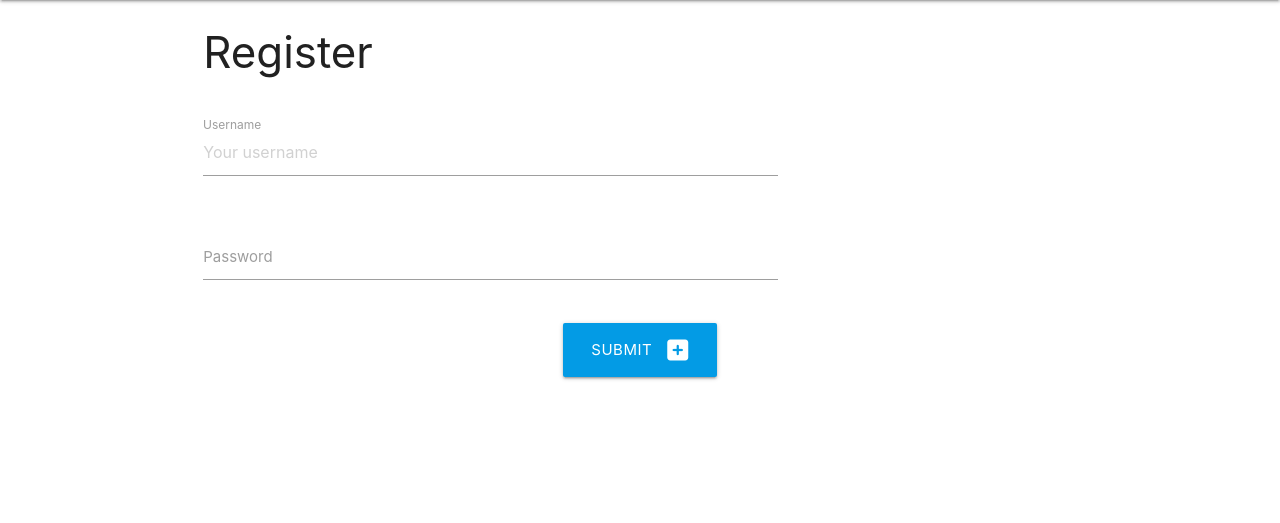
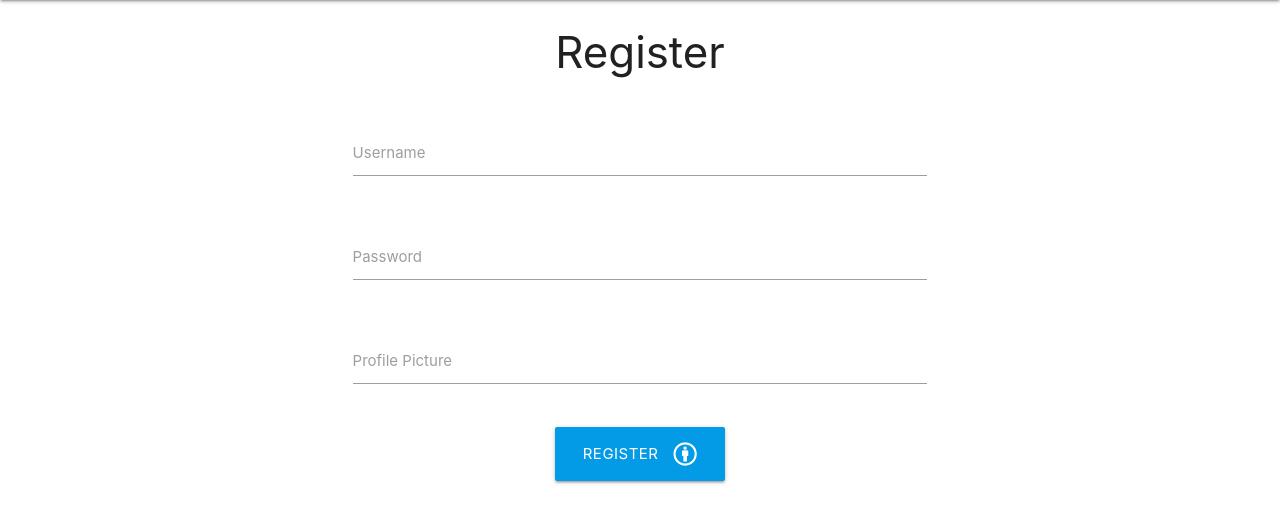
Before and after one commit to Code-Institute-Submissions/forum-project, a Flask app: page /register in a window 1280 px wide. Shown: the part 64-587 px from the top of the page. Run offline with Flask 2, Linux system fonts and the light colour scheme; some libraries are stand-ins or nearby versions.

Commit message:
added user customizable profile images

```diff
--- a/run.py
+++ b/run.py
@@ -53,23 +53,25 @@ def current_topic(topic_id):
         else:
             return redirect(url_for('login'))
 
+    users = list(mongo.db.users.find())
     current_topic_id = mongo.db.Topics.find({"_id": ObjectId(topic_id)})
     comments = mongo.db.comments.find({"Topics_id": ObjectId(topic_id)})
     return render_template('topic.html', topicinfo=current_topic_id,
-                           comments=comments)
+                           comments=comments, users=users)
 
 
 @app.route('/create_topic', methods=['GET', 'POST'])
 def create_topic():
     if request.method == 'POST':
+        # checks if topic doesnt already exists
         existing_topic = mongo.db.Topics.find_one(
             {"topic_title": request.form.get("topic_title")})
-
-        now = datetime.now()
 
         if existing_topic:
             flash("Topic already exists")
             return redirect(url_for("create_topic"))
+        # Gets current time +0.00
+        now = datetime.now()
 
         new_topic = {
             "catogory": request.form.get("catogory"),
@@ -80,6 +82,7 @@ def create_topic():
         }
 
         mongo.db.Topics.insert_one(new_topic)
+        # gets topic object ID
         objectid = mongo.db.Topics.find_one(new_topic)['_id']
         new_comment = {
             "comment_text": request.form.get("new_comment"),
@@ -107,7 +110,8 @@ def register():
 
         register = {
             "username": request.form.get("username").lower(),
-            "password": generate_password_hash(request.form.get("password"))
+            "password": generate_password_hash(request.form.get("password")),
+            "user_image": request.form.get("user_image")
         }
         mongo.db.users.insert_one(register)
 
--- a/templates/register.html
+++ b/templates/register.html
@@ -2,27 +2,33 @@
 {% block content%}
 <div class="row">
     <div class="col s12">
-        <h3>Register</h3>
+        <h3 class="center">Register</h3>
     </div>
 </div>
 <div class="row">
     <form method="POST" action="{{url_for('register')}}">
-        <div class="row center" >
-            <div class="input-field col s8">
-                <input placeholder="Your username" id="username" name="username" type="text" class="validate" required minlength="5" maxlength="25">
+        <div class="row" >
+            <div class="input-field col s12 m8 offset-m2">
+                <input id="username" name="username" type="text" class="validate" required minlength="5" maxlength="25">
                 <label for="username">Username</label>
             </div>
         </div>
         <div class="row">
-            <div class="input-field col s8 center">
+            <div class="input-field col s12 m8 offset-m2">
                 <input id="password" type="password" class="validate" name="password" required minlength="5" maxlength="25">
                 <label for="password">Password</label>
             </div>
         </div>
         <div class="row">
-            <div class="col s12 center-align">
+            <div class="input-field col s12 m8 offset-m2">
+                <input id="user_image" name="user_image" type="text">
+                <label for="username">Profile Picture</label>
+            </div>
+        </div>
+        <div class="row">
+            <div class="col s12 center">
                 <button type="submit" class="btn-large light-blue darken-1 text-shadow">
-                    Submit <i class="fas fa-plus-square right"></i>
+                    Register <i class="fab fa-creative-commons-by right"></i>
                 </button>
             </div>
         </div>
```
Also changed, not shown: templates/catogory.html (+37 -8 lines), templates/home.html (+9 -7 lines), templates/login.html (+7 -7 lines), templates/topic.html (+8 -0 lines).
